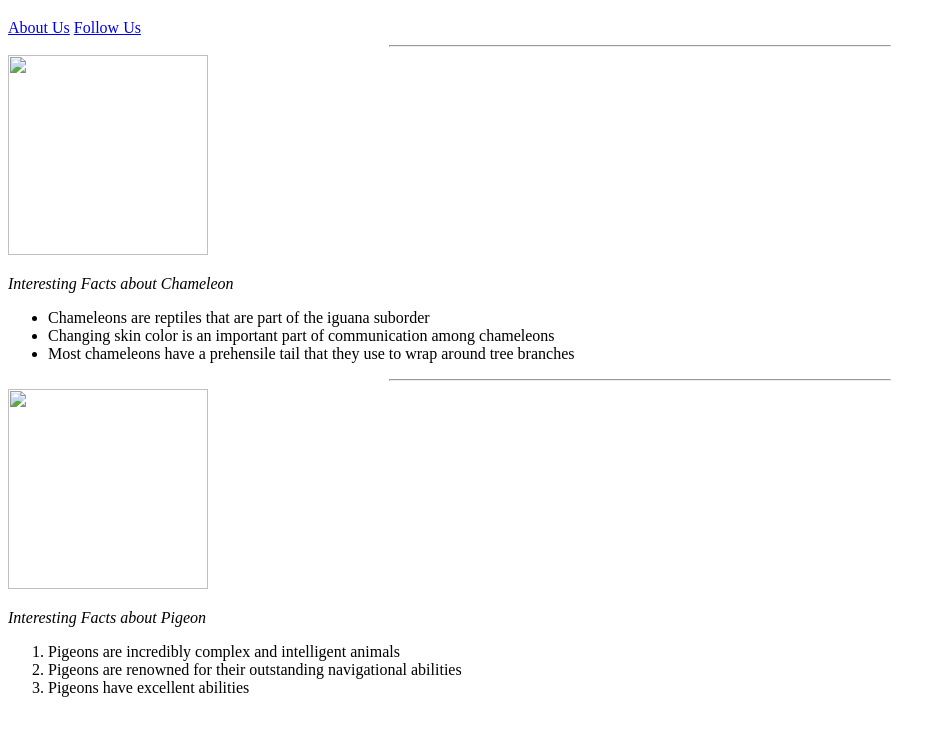
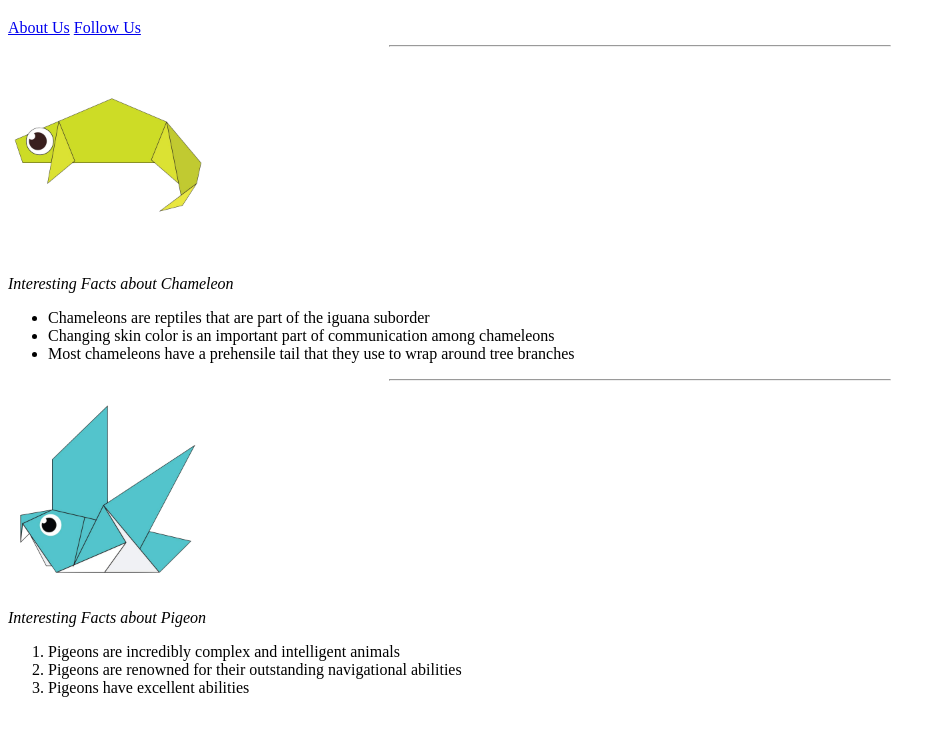
Before and after one commit to 06052007/project50correct, a plain HTML site: page index.html in a window 1280 px wide. Shown: the part 61-796 px from the top of the page, without its empty margins (0-946 px from the left). Drawn offline with Linux system fonts and the light colour scheme.

Commit message:
Add files via upload

```diff
--- a/index.html
+++ b/index.html
@@ -6,7 +6,7 @@
 
 <hr width =500px>
 <a href="http://origami.me/pigeon/">
-<img src="chameleon.png" width="200px" height="200px"></a>
+<img src="images/chameleon.png" width="200px" height="200px"></a>
 <p><i>Interesting Facts about Chameleon</i></p>
 <ul>
     <li>Chameleons are reptiles that are part of the iguana suborder</li>
@@ -15,7 +15,7 @@
 </ul>
 <hr width= 500px>
 <a href="http://original.me/pigeon/">
-<img src="pigeon.png" width="200px" height="200px"></a>
+<img src="images/pigeon.png" width="200px" height="200px"></a>
 <p><i>Interesting Facts about Pigeon</i></p>
 <ol>
     <li>Pigeons are incredibly complex and intelligent animals</li>
```
